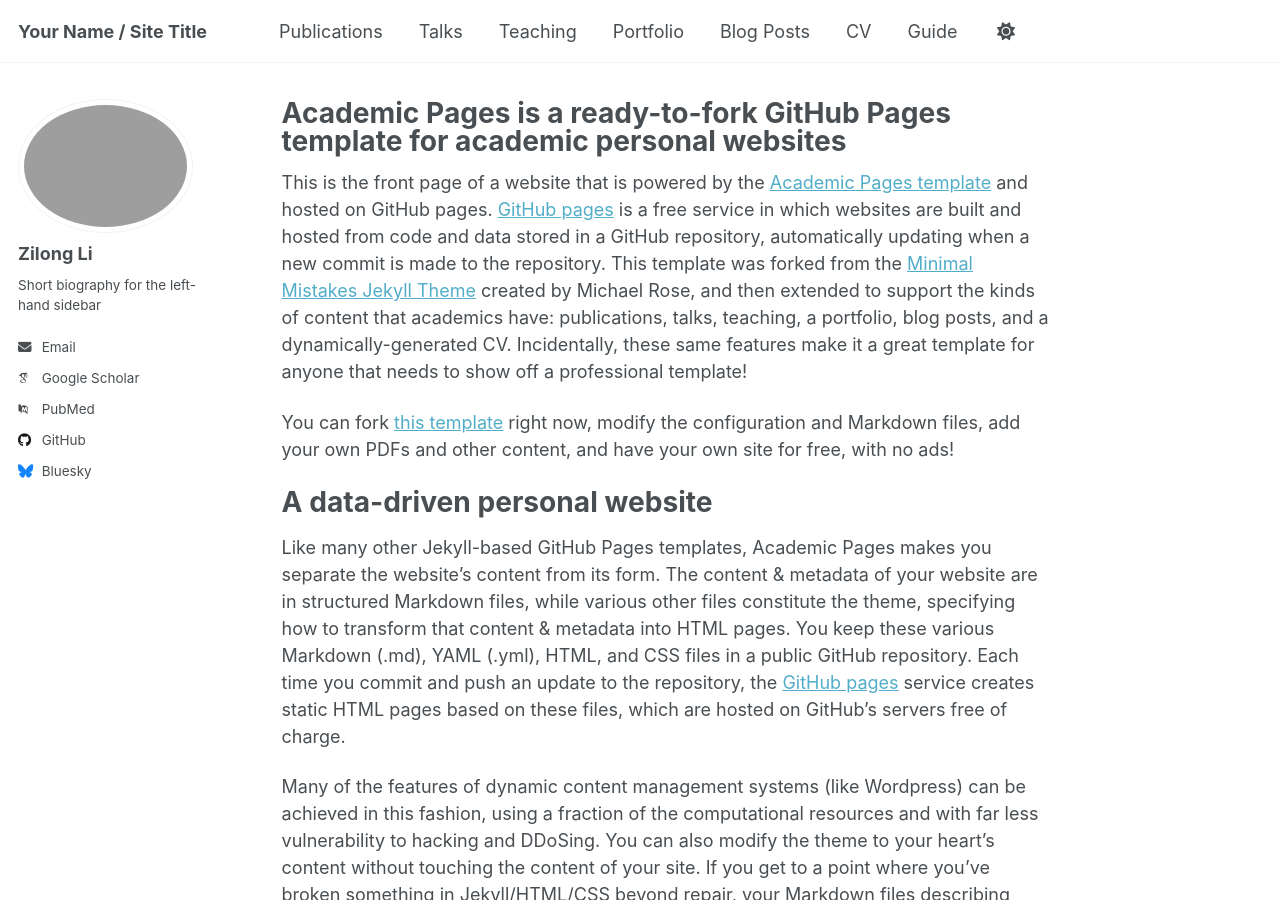
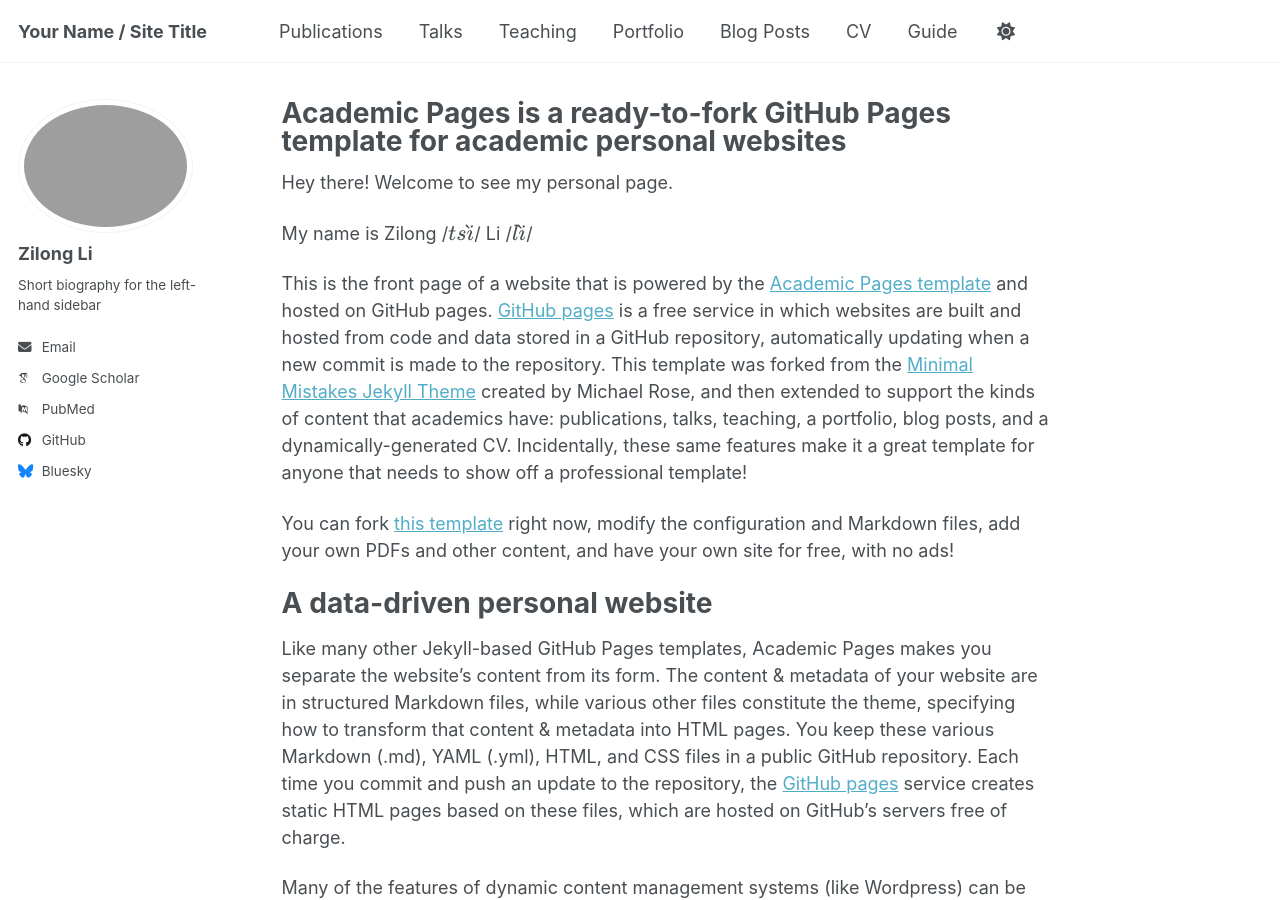
Before and after one commit to shiryusann/shiryusann.github.io, a Jekyll site: the page built from _pages/about.md, in a window 1280 px wide and 900 px high. Built offline with Jekyll 4.4.1, drawn with Linux system fonts in a browser that asks for light colours; some web fonts are replaced; a script that is not in the unit is left out.

Commit message:
Update about.md

```diff
--- a/_pages/about.md
+++ b/_pages/about.md
@@ -6,6 +6,10 @@ redirect_from:
   - /about/
   - /about.html
 ---
+
+Hey there! Welcome to see my personal page.
+
+My name is Zilong /$$tsì$$/ Li /$$lì$$/
 
 This is the front page of a website that is powered by the [Academic Pages template](https://github.com/academicpages/academicpages.github.io) and hosted on GitHub pages. [GitHub pages](https://pages.github.com) is a free service in which websites are built and hosted from code and data stored in a GitHub repository, automatically updating when a new commit is made to the repository. This template was forked from the [Minimal Mistakes Jekyll Theme](https://mmistakes.github.io/minimal-mistakes/) created by Michael Rose, and then extended to support the kinds of content that academics have: publications, talks, teaching, a portfolio, blog posts, and a dynamically-generated CV. Incidentally, these same features make it a great template for anyone that needs to show off a professional template!
 
```
